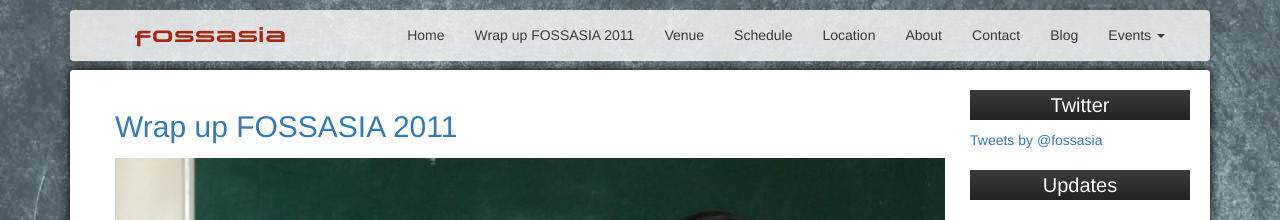
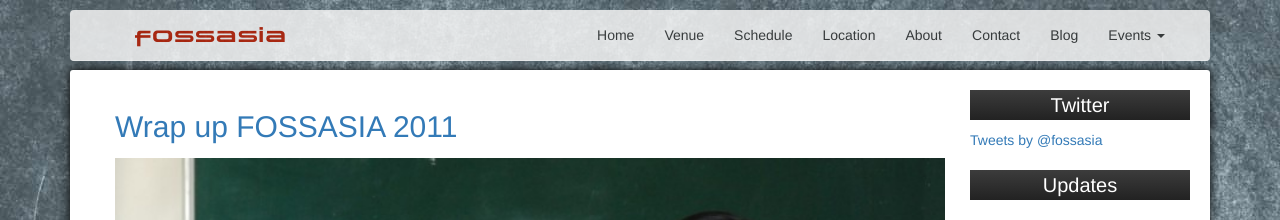
Before and after one commit to fossasia/2011.fossasia.org, a Jekyll site: the page built from index.html, in a window 1280 px wide and 900 px high. Shown: the top 220 px of the window. Built offline with Jekyll 4.4.1, drawn with Linux system fonts in a browser that asks for light colours; nearby versions of some CDN libraries; comment, search, counter and statistics services are not loaded.

Commit message:
Update header.html

```diff
--- a/_includes/header.html
+++ b/_includes/header.html
@@ -16,7 +16,7 @@
               <ul class="nav navbar-nav">
                 <li><a href="{{site.baseurl}}">Home</a></li>
                 {% for post in site.posts %}
-                  {% if post.title != 'Wrap up FOSSASIA' %}
+                  {% if post.title != 'Wrap up FOSSASIA 2011' %}
                   <li>
                     <a href="{{ site.baseurl }}{{ post.url }}">{{post.title}}</a>
                   </li>
```
